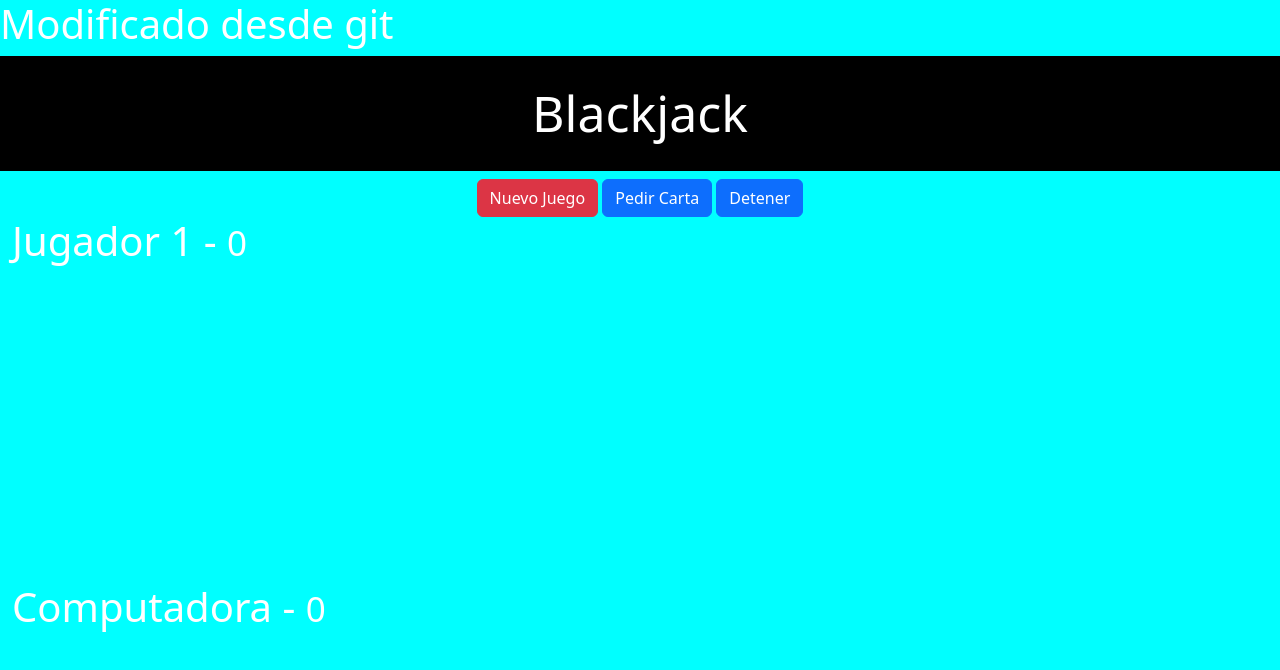
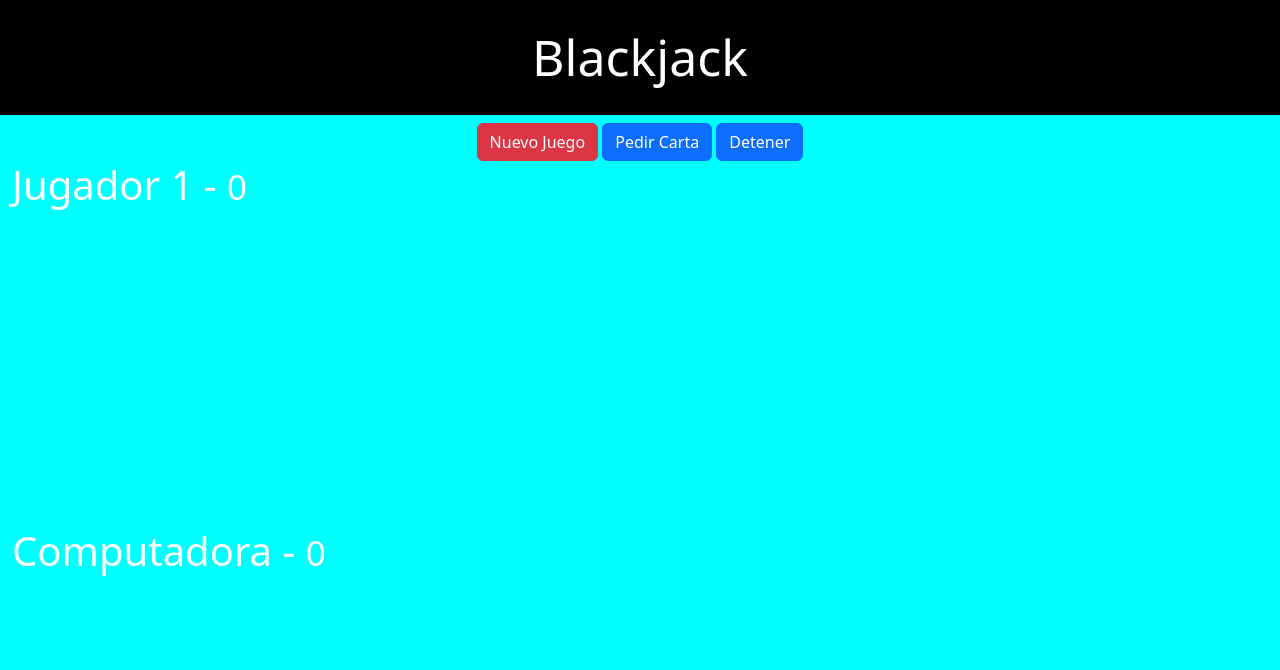
Before and after one commit to Ricardo-A23/blackjack, a plain HTML site: page assets/index.html in a window 1280 px wide. Drawn offline with nearby package versions, Linux system fonts and the light colour scheme.

Commit message:
quite titulo

```diff
--- a/assets/index.html
+++ b/assets/index.html
@@ -12,9 +12,11 @@
     />
     <link rel="stylesheet" href="/assets/css/style.css" />
     <title>Blackjack</title>
+
+
   </head>
   <body>
-    <h1>Modificado desde git</h1>
+
     <header class="titulo">Blackjack</header>
 
     <div class="row mt-2">
```
